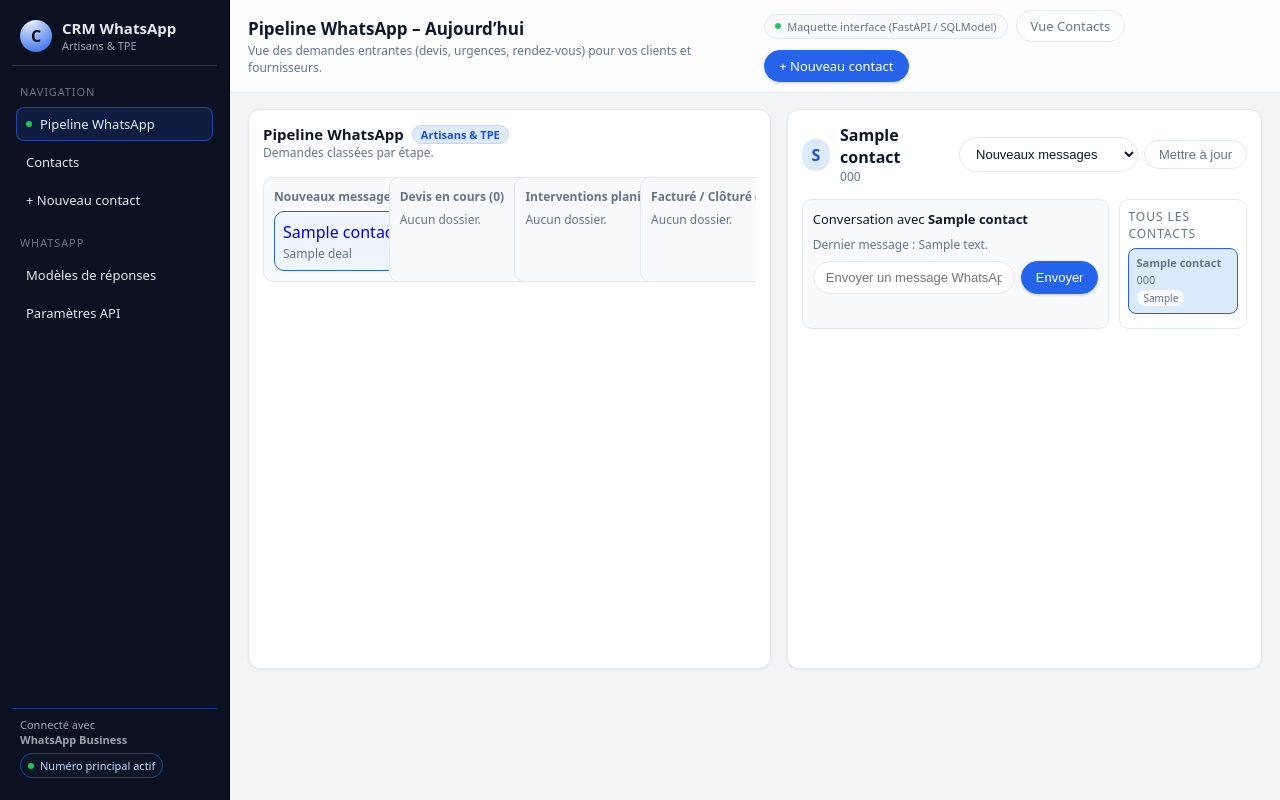
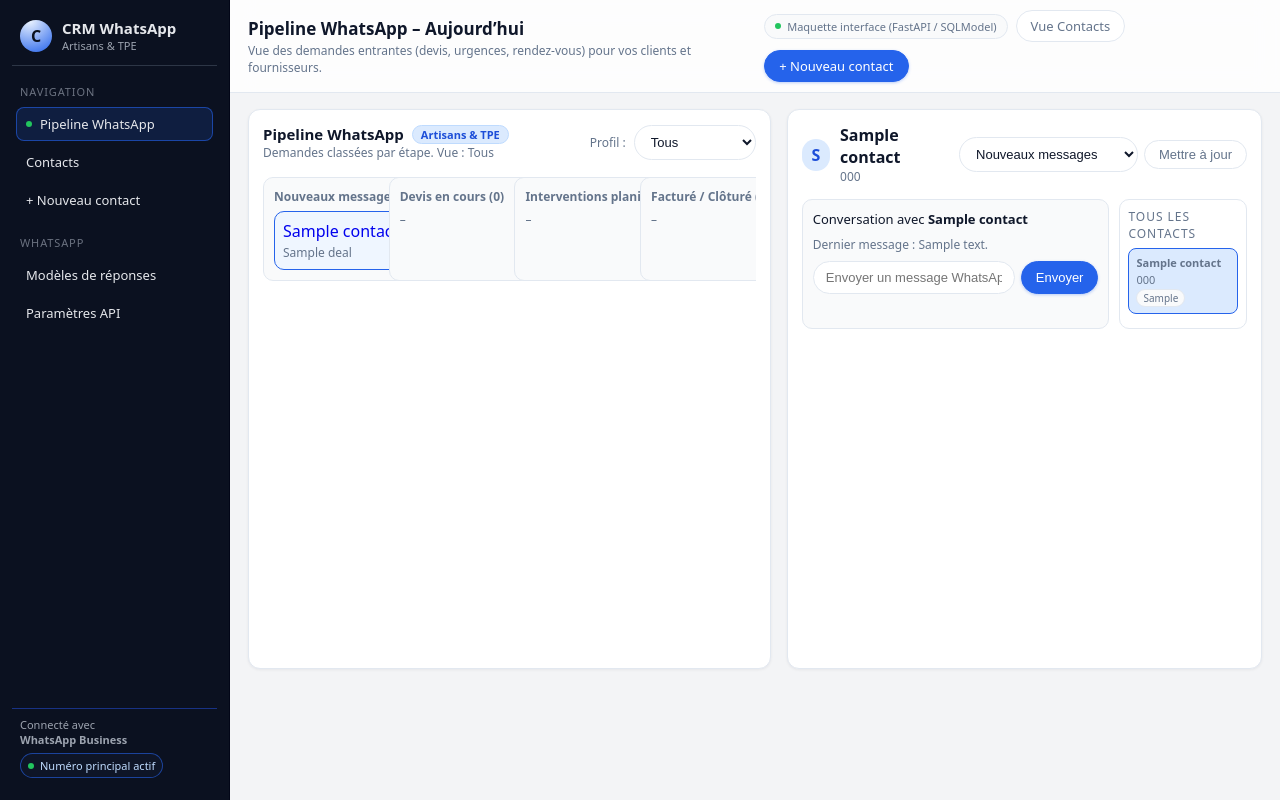
Before and after one commit to jeanlura92-alt/tpe, a FastAPI app: page / in a window 1280 px wide. Run offline with FastAPI, Linux system fonts and the light colour scheme; tables that the repository leaves empty hold one stand-in row (values such as "Sample post").

Commit message:
Update dashboard.html

```diff
--- a/app/templates/dashboard.html
+++ b/app/templates/dashboard.html
@@ -7,22 +7,28 @@
   .panel-title{font-size:15px;font-weight:600;display:flex;align-items:center;gap:8px;}
   .badge{font-size:11px;padding:1px 8px;border-radius:999px;background:var(--accent-soft);color:var(--accent-strong);border:1px solid #bfdbfe;}
   .panel-subtitle{font-size:12px;color:var(--text-soft);}
+  .filters{display:flex;align-items:center;gap:8px;flex-wrap:wrap}
 
   .kanban{margin-top:8px;display:grid;grid-template-columns:repeat(4,minmax(0,1fr));gap:10px;overflow-x:auto;}
   .kanban-column{background:var(--bg-soft-2);border-radius:10px;border:1px solid var(--border);padding:10px;display:flex;flex-direction:column;min-width:220px;}
-  .card{border-radius:10px;border:1px solid var(--border);padding:8px;background:#fff;transition:.15s;cursor:pointer;}
+  .kanban-title{font-size:12px;font-weight:600;color:var(--text-soft);margin-bottom:6px;}
+  .cards{display:flex;flex-direction:column;gap:8px;min-height:40px}
+  .card{border-radius:10px;border:1px solid var(--border);padding:8px;background:#fff;transition:.15s;cursor:grab}
+  .card:active{cursor:grabbing}
   .card:hover{border-color:var(--accent-soft);box-shadow:0 1px 4px rgba(15,23,42,.08);}
   .card.active{border-color:var(--accent);background:#eff6ff;}
+  .ghost{opacity:.4}
 
   .chat-header{display:flex;justify-content:space-between;align-items:center;gap:10px;margin-bottom:8px;}
   .chat-contact{display:flex;align-items:center;gap:10px;}
   .avatar{width:32px;height:32px;border-radius:999px;background:var(--accent-soft);display:inline-flex;align-items:center;justify-content:center;font-weight:600;color:var(--accent-strong);}
-  .chip{border-radius:999px;padding:3px 9px;font-size:11px;border:1px solid var(--border);background:var(--bg-soft-2);color:var(--text-soft);}
   .chat-body{margin-top:6px;display:flex;gap:10px;}
   .chat-pane{flex:1;padding:10px;border:1px solid var(--border);border-radius:10px;background:var(--bg-soft-2);}
   .chat-input-wrapper{margin-top:8px;display:flex;flex-direction:column;gap:6px;}
   .chat-input-row{display:flex;gap:6px;}
   .chat-input{flex:1;border-radius:999px;border:1px solid var(--border);padding:8px 12px;font-size:13px;background:#fff;color:var(--text);}
+  .btn{border-radius:999px;border:1px solid var(--border);padding:6px 14px;font-size:13px;background:#fff;color:var(--text-soft);cursor:pointer}
+  .btn-primary{background:var(--accent);border-color:var(--accent);color:#fff}
 
   .contacts-panel{width:240px;border:1px solid var(--border);border-radius:10px;padding:8px;background:#fff;}
   .contacts-title{font-size:12px;text-transform:uppercase;letter-spacing:.08em;color:var(--text-soft);margin-bottom:6px;}
@@ -45,32 +51,45 @@
     <div class="panel-header">
       <div>
         <div class="panel-title">Pipeline WhatsApp <span class="badge">Artisans & TPE</span></div>
-        <div class="panel-subtitle">Demandes classées par étape.</div>
+        <div class="panel-subtitle">Demandes classées par étape. Vue : {{ current_profile|capitalize }}</div>
       </div>
+      <form class="filters" method="get" action="/">
+        <label style="font-size:12px;color:var(--text-soft)">Profil :</label>
+        <select name="profile" class="chat-input" onchange="this.form.submit()">
+          <option value="" {% if current_profile=='tous' %}selected{% endif %}>Tous</option>
+          <option value="client" {% if current_profile=='client' %}selected{% endif %}>Clients</option>
+          <option value="prospect" {% if current_profile=='prospect' %}selected{% endif %}>Prospects</option>
+          <option value="fournisseur" {% if current_profile=='fournisseur' %}selected{% endif %}>Fournisseurs</option>
+          <option value="autre" {% if current_profile=='autre' %}selected{% endif %}>Autres</option>
+        </select>
+      </form>
     </div>
 
-    <div class="kanban">
+    <div class="kanban" id="kanban">
       {% for col in columns %}
       {% set deals = deals_by_status.get(col.id, []) %}
-      <div class="kanban-column">
-        <div style="font-size:12px;font-weight:600;color:var(--text-soft);margin-bottom:6px;">
-          {{ col.label }} ({{ deals|length }})
-        </div>
+      <div class="kanban-column" data-status="{{ col.id }}">
+        <div class="kanban-title">{{ col.label }} ({{ deals|length }})</div>
+        <div class="cards" ondragover="event.preventDefault();" ondrop="onDrop(event, '{{ col.id }}')">
           {% for item in deals %}
           {% set deal = item.deal %}
           {% set contact = item.contact %}
-        <a href="/?contact_id={{ contact.id }}" style="text-decoration:none;">
-          <div class="card {% if selected and selected.contact.id == contact.id %}active{% endif %}">
+          <a href="/?contact_id={{ contact.id }}{% if current_profile!='tous' %}&profile={{ current_profile }}{% endif %}" style="text-decoration:none;">
+            <div class="card {% if selected and selected.contact.id == contact.id %}active{% endif %}"
+                 draggable="true"
+                 ondragstart="onDragStart(event, {{ deal.id }})"
+                 data-deal="{{ deal.id }}">
               <div style="display:flex;justify-content:space-between;align-items:center;">
                 <div style="font-weight:500;">{{ contact.name }}</div>
-              <div class="chip">{{ deal.amount_estimated if deal.amount_estimated is not none else "—" }} €</div>
+                <div style="font-size:11px;color:var(--text-soft);">{{ deal.amount_estimated if deal.amount_estimated is not none else "—" }} €</div>
               </div>
               <div style="font-size:12px;color:var(--text-soft);margin-top:2px;">{{ deal.title }}</div>
             </div>
           </a>
           {% else %}
-        <div style="font-size:12px;color:var(--text-soft);">Aucun dossier.</div>
+          <div style="font-size:12px;color:var(--text-soft);">–</div>
           {% endfor %}
+        </div>
       </div>
       {% endfor %}
     </div>
@@ -124,7 +143,7 @@
       <aside class="contacts-panel">
         <div class="contacts-title">Tous les contacts</div>
         {% for c in contacts_list %}
-        <a href="/?contact_id={{ c.id }}" style="text-decoration:none;">
+        <a href="/?contact_id={{ c.id }}{% if current_profile!='tous' %}&profile={{ current_profile }}{% endif %}" style="text-decoration:none;">
           <div class="sidepanel-item {% if selected and selected.contact.id == c.id %}active{% endif %}">
             <strong>{{ c.name }}</strong>
             <span style="font-size:11px;color:var(--text-soft);">{{ c.phone }}</span>
@@ -138,4 +157,41 @@
     </div>
   </section>
 </main>
+
+<script>
+  let draggedDealId = null;
+
+  function onDragStart(ev, dealId) {
+    draggedDealId = dealId;
+    ev.dataTransfer.setData("text/plain", String(dealId));
+    // petit effet visuel
+    const el = ev.target.closest(".card");
+    if (el) el.classList.add("ghost");
+  }
+
+  function onDrop(ev, newStatus) {
+    ev.preventDefault();
+    const data = ev.dataTransfer.getData("text/plain") || String(draggedDealId || "");
+    if (!data) return;
+
+    // Call POST /deals/{id}/status pour maj le statut
+    fetch(`/deals/${data}/status`, {
+      method: "POST",
+      headers: { "Content-Type": "application/x-www-form-urlencoded" },
+      body: new URLSearchParams({ status: newStatus })
+    })
+    .then(r => r.json())
+    .then(() => {
+      // Reload pour refléter le changement simplement
+      window.location.reload();
+    })
+    .catch(() => {
+      alert("Erreur lors du déplacement.");
+    })
+    .finally(() => {
+      draggedDealId = null;
+      document.querySelectorAll(".card.ghost").forEach(el => el.classList.remove("ghost"));
+    });
+  }
+</script>
 {% endblock %}
```
Lines whose indentation alone changed are shown as unchanged.
